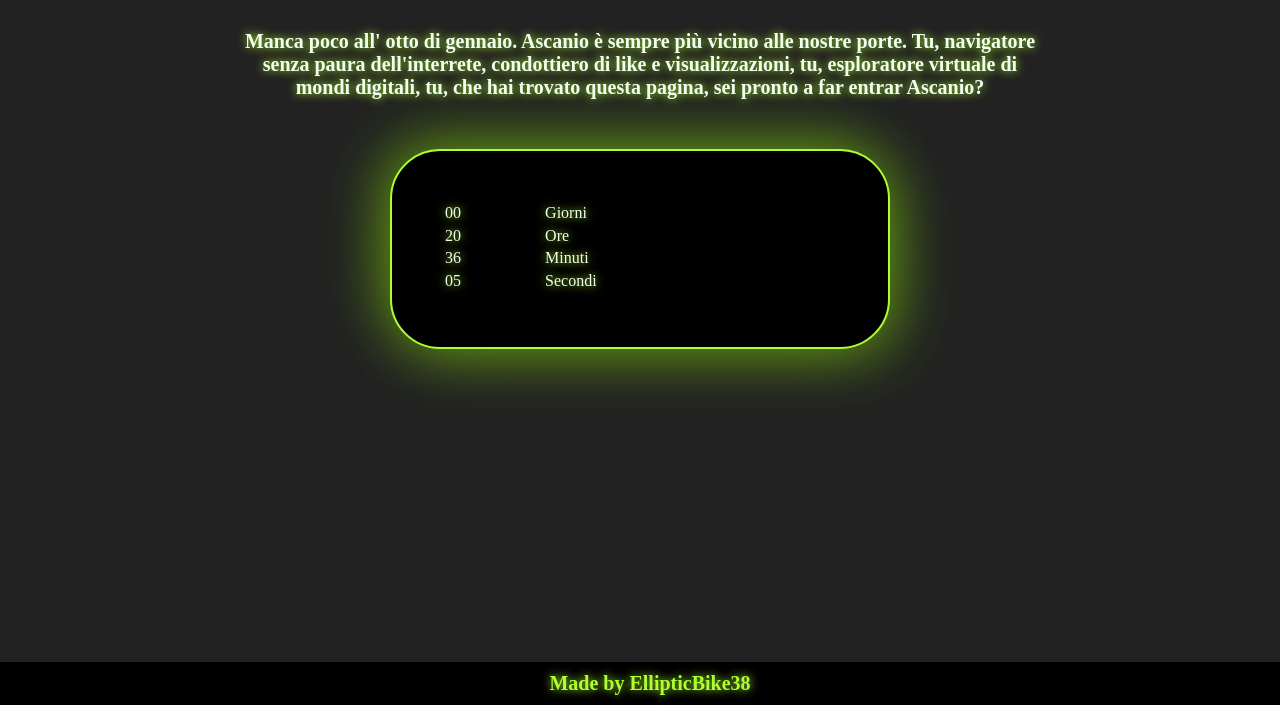
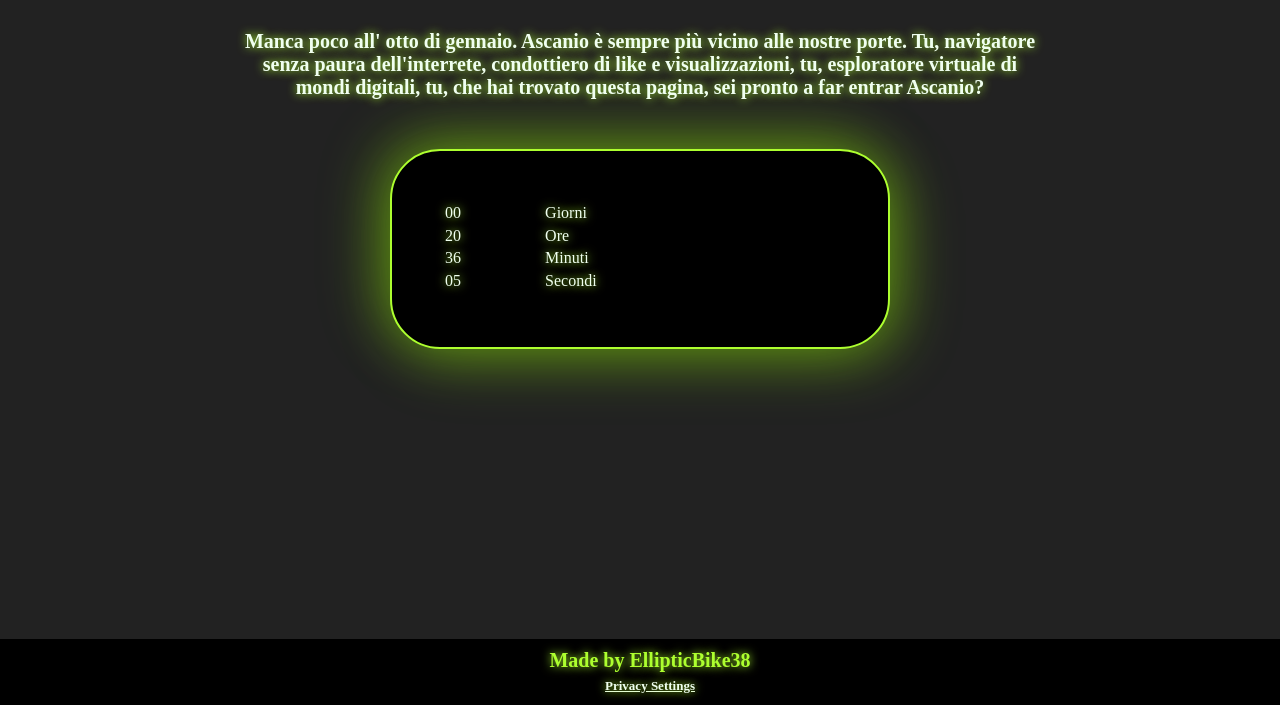
Before and after one commit to EllipticBike38/ascanioCountdown, a plain HTML site: page index.html in a window 1280 px wide. Shown: the part 95-800 px from the top of the page. Drawn offline with Linux system fonts and the light colour scheme; a web font is replaced by a local one.

Commit message:
add Usercentrics CMP script and privacy settings link to index.html

```diff
--- a/index.html
+++ b/index.html
@@ -13,6 +13,7 @@
 
             gtag('config', 'G-BJLVJ1JWNG');
         </script>
+        <script id="usercentrics-cmp" src="https://app.usercentrics.eu/browser-ui/latest/loader.js" data-settings-id="ntcrtceUnAtWnH" async></script>
         <link rel="preconnect" href="https://fonts.googleapis.com">
         <link rel="preconnect" href="https://fonts.gstatic.com" crossorigin>
         <link href="https://fonts.googleapis.com/css2?family=Sixtyfour&display=swap" rel="stylesheet">
@@ -21,6 +22,9 @@
         body {
             background-color: #222;
             margin: 0;
+        }
+        #usercentrics-root button{
+            background-color: greenyellow;
         }
 
         .sixtyfour {
@@ -93,6 +97,13 @@
             color: greenyellow;
             text-decoration: none;
         }
+
+        footer #privacy {
+            color: honeydew;
+            text-shadow: 0 0 10px greenyellow;
+            font-size: small;
+            text-decoration: underline;
+        }
     </style>
 
     <body>
@@ -128,6 +139,7 @@
             <p style="color: greenyellow; text-align: center; ">Made by <a href="
                 https://www.github.com/EllipticBike38">EllipticBike38
                 </a></p>
+                <a href="#" id="privacy" onClick="UC_UI.showSecondLayer();">Privacy Settings</a>
 
     </body>
     <script>
```
